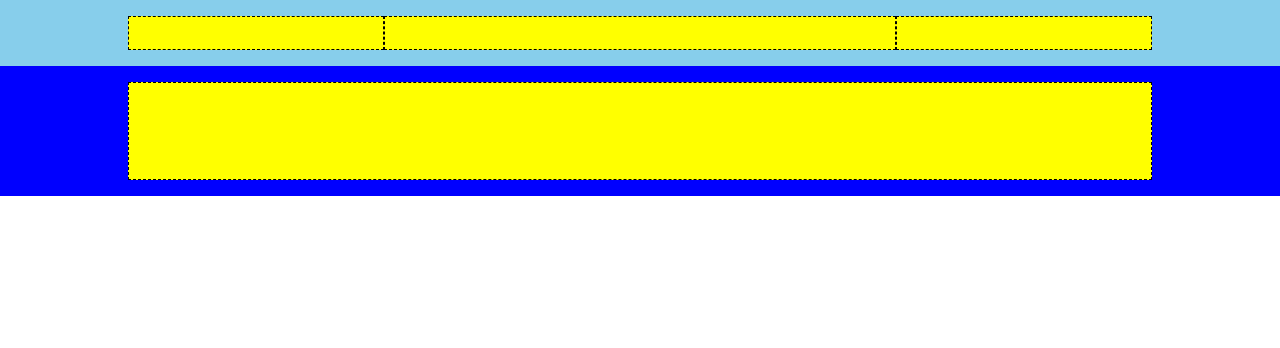
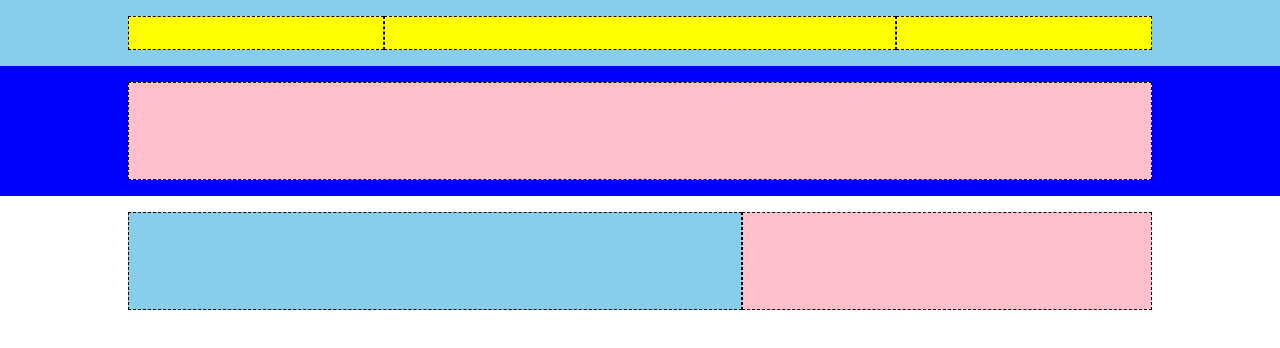
Before and after one commit to Gargenziano03/htmlcss-struttura-discord, a plain HTML site: page index.html in a window 1280 px wide. Drawn offline with Linux system fonts and the light colour scheme.

Commit message:
add main part 1

```diff
--- a/index.html
+++ b/index.html
@@ -25,7 +25,12 @@
    </header>
    <!--header parte 2-->
 
-   <main></main>
+   <main>
+    <section class="bg-white">
+        <div class="container d-flex">
+            <div class="main_1"></div>
+            <div class="main_2"></div>
+   </main>
    <footer></footer>
 
 
--- a/style.css
+++ b/style.css
@@ -43,10 +43,33 @@
 
 .header_p2{
     width: 100%;
-    background-color: yellow;
+    background-color: pink;
     padding: 3rem;
     margin-top: 1rem;
     margin-bottom: 1rem;
     border: 1px dashed;
 }
 /* region header part 2*/
+
+/* region main part 1*/
+.bg-white{
+    background-color: white;
+}
+
+.main_1, .main_2{
+    padding: 3rem;
+    margin-top: 1rem;
+    margin-bottom: 1rem;
+    border: 1px dashed;
+}
+
+.main_1{
+    width: 60%;
+    background-color: skyblue;
+}
+
+.main_2{
+    width: 40%;
+    background-color: pink;
+}
+/* region main part 1*/
```
